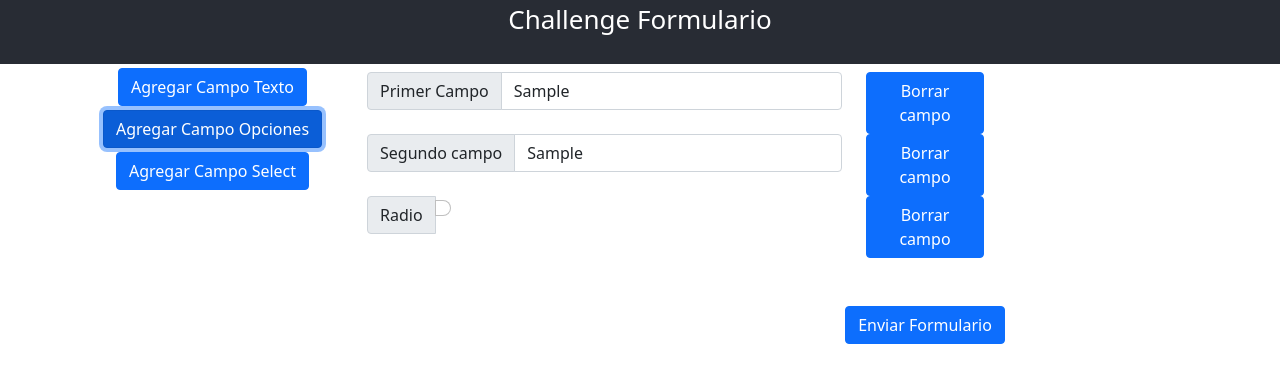
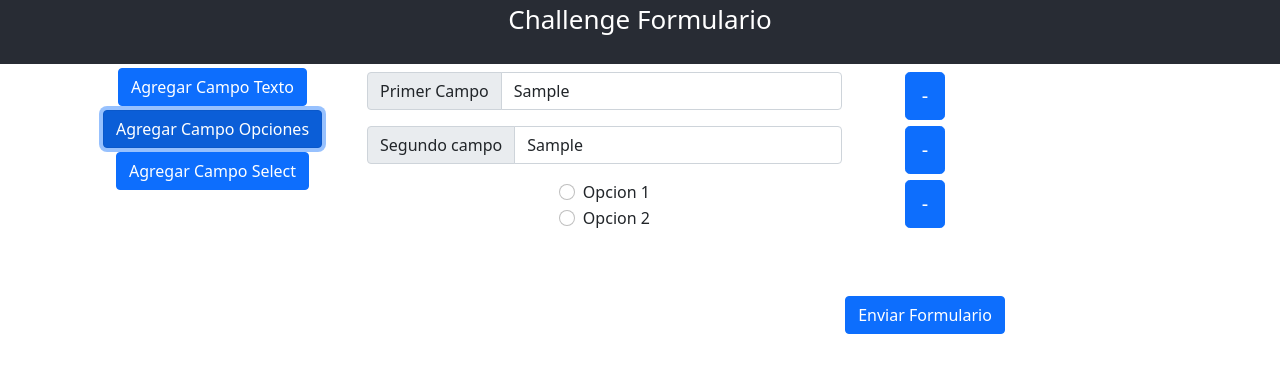
Before and after one commit to MauricioMiramontes/kosmos-challenge, a React (Create React App) app: page / in a window 1280 px wide. Both pictures are taken after typing "Sample", "Sample" into the empty fields and a click on the button "Agregar Campo Opciones". Shown: the top 382 px of the page. Built offline with nearby package versions, Linux system fonts and the light colour scheme.

Commit message:
Se agrega componente Field

```diff
--- /dev/null
+++ b/src/components/field.js
@@ -0,0 +1,81 @@
+import React from 'react';
+
+// reactstrap components
+import {
+  Col,
+  FormGroup,
+  Input,
+  InputGroupText,
+  InputGroup,
+  Label
+} from "reactstrap";
+
+function Field(props) {
+  return (
+    <>
+      {
+        props.type === "text" ?
+          <Col sm="7" md="7" >
+            <FormGroup>
+              <InputGroup>
+                <InputGroupText>
+                  {props.label}
+                </InputGroupText>
+                <Input
+                  placeholder={props.type}
+                  type={props.type}
+                  name={props.label}
+                  onChange={props.handleChange}
+                >
+                </Input>
+              </InputGroup>
+            </FormGroup>
+          </Col >
+          :
+          <>
+            {props.type === "radio" ?
+              <Col sm="7" md="7" >
+                <FormGroup tag="fieldset">
+
+                    <FormGroup check>
+
+                      <Label check>
+                        <Input type="radio" name="radio1" />{' '}
+                        Opcion 1
+                      </Label>
+                    </FormGroup>
+                    <FormGroup check>
+                      <Label check>
+                        <Input type="radio" name="radio1" />{' '}
+                        Opcion 2
+                      </Label>
+                    </FormGroup>
+                </FormGroup>
+              </Col >
+              :
+              <>
+                <Col sm="7" md="7" >
+                  <FormGroup>
+                    <InputGroup>
+                      <InputGroupText>
+                        {props.label}
+                      </InputGroupText>
+                      <Input type="select" name="select" id="exampleSelect">
+                        <option>1</option>
+                        <option>2</option>
+                        <option>3</option>
+                        <option>4</option>
+                        <option>5</option>
+                      </Input>
+                    </InputGroup>
+                  </FormGroup>
+                </Col>
+              </>
+            }
+          </>
+      }
+    </>
+  );
+}
+
+export default Field;
--- a/src/components/form.js
+++ b/src/components/form.js
@@ -14,6 +14,8 @@ import {
   ModalHeader,
   ModalBody,
 } from "reactstrap";
+
+import Field from "./field.js";
 
 class Formulario extends Component {
   constructor(props) {
@@ -190,24 +192,15 @@ class Formulario extends Component {
                 {this.state.fields.map((field, id) => {
                   return (
                     <Row key={id}>
-                      <Col sm="7" md="7">
-                        <FormGroup>
-                          <InputGroup>
-                            <InputGroupText>
-                              {field.label}
-                            </InputGroupText>
-                            <Input
-                              placeholder={field.type}
-                              type={field.type}
-                              name={field.label}
-                              onChange={(e) => this.handleChange(e, id)}
-                            >
-                            </Input>
-                          </InputGroup>
-                        </FormGroup>
-                      </Col>
+                      <Field
+                        label={field.label}
+                        type={field.type}
+                        name={field.label}
+                        onChange={(e) => this.handleChange(e)}
+                      />
                       <Col sm="2" md="2">
                         < Button
+                        size = "lg"
                           color="primary"
                           type="submit"
                           onClick={(e) => {
@@ -215,7 +208,7 @@ class Formulario extends Component {
                             this.deleteField(e, id);
                           }}
                         >
-                          Borrar campo
+                         -
                         </Button>
                       </Col>
                     </Row>
```
